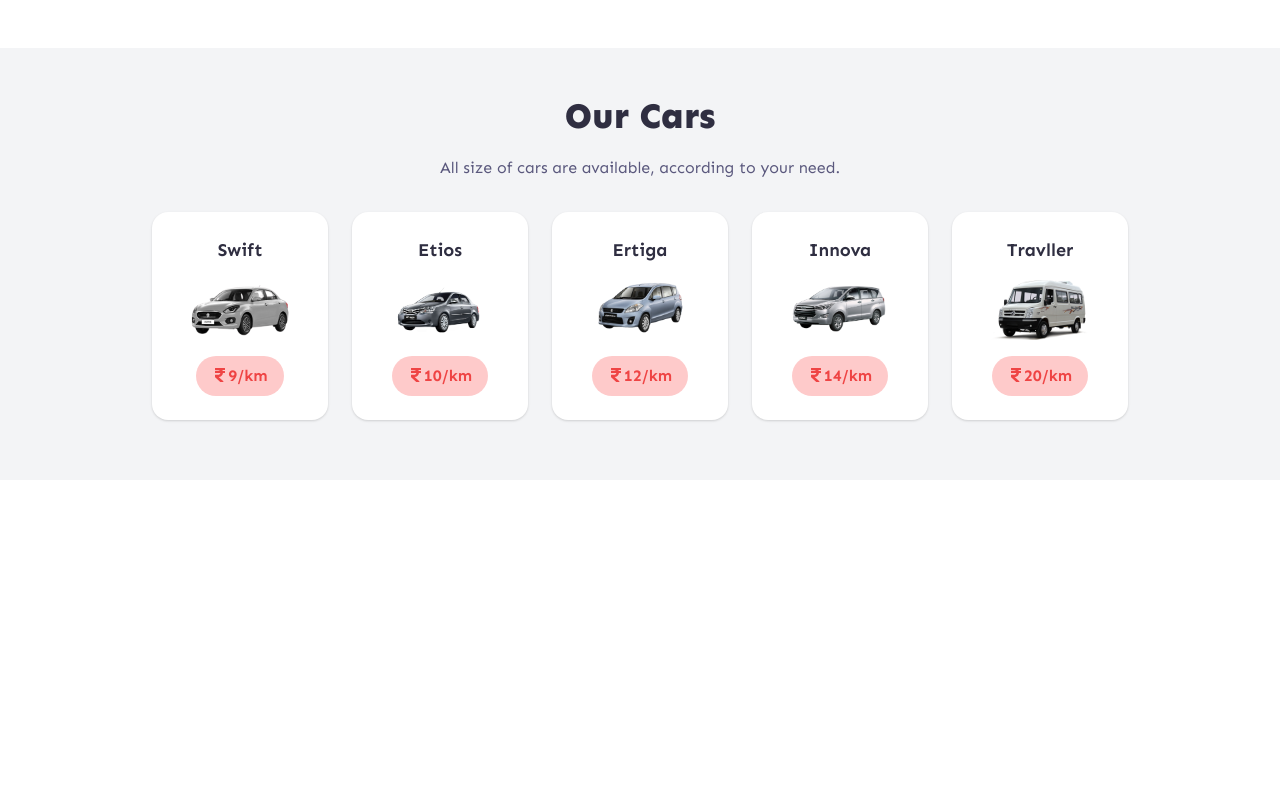
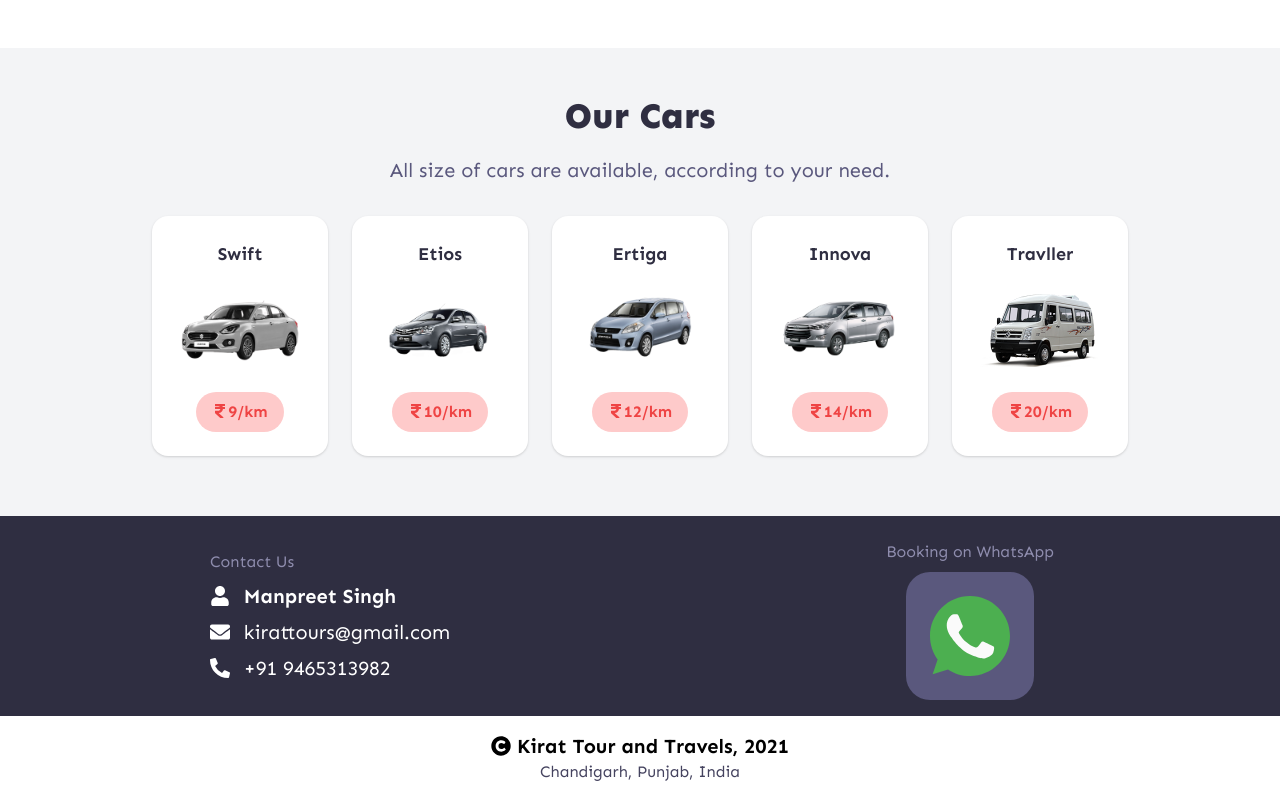
Before and after one commit to parmdhillon/taxibooking, a Next.js app: page / in a window 1280 px wide. Shown: the part 2604-3404 px from the top of the page. Before the commit the page ends 3084 px from the top, so only its background shows below. Built offline with nearby package versions, Linux system fonts and the light colour scheme.

Commit message:
Added Footer

```diff
--- a/src/components/PriceCard/PriceCard.js
+++ b/src/components/PriceCard/PriceCard.js
@@ -5,7 +5,7 @@
   route: { startLoc, endLoc, swift, ertiga, innova, traveller },
 }) => {
   return (
-    <div className="w-full px-5">
+    <div className="w-full px-5 transform transition-all hover:scale-90">
       <div
         style={{ borderRadius: '40px' }}
         className="bg-white w-full md:w-52 py-3 overflow-hidden"
--- a/src/pages/index.js
+++ b/src/pages/index.js
@@ -2,6 +2,7 @@
 import BookingScreen from '../screens/BookingScreen';
 import CarScreen from '../screens/CarScreen';
 import FeatureScreen from '../screens/FeatureScreen';
+import FooterScreen from '../screens/FooterScreen';
 import HomeScreen from '../screens/HomeScreen';
 import RouteScreen from '../screens/RouteScreen';
 
@@ -14,6 +15,7 @@
       <RouteScreen />
       <FeatureScreen />
       <CarScreen />
+      <FooterScreen />
     </>
   );
 }
--- a/src/screens/BookingScreen.js
+++ b/src/screens/BookingScreen.js
@@ -173,7 +173,7 @@
           </div>
           <button
             onClick={handleSubmit((data) => onSubmit(data))}
-            className="bg-charade-500 text-white text-xl py-4 px-10 mt-5 mb-16 rounded-full font-bold disabled:opacity-50"
+            className="bg-charade-500 text-white text-xl py-4 px-10 mt-5 mb-16 rounded-full font-bold disabled:opacity-50 transform transition-all hover:scale-110"
             disabled={loading}
           >
             {loading ? `Booking...` : `Book Now`}
--- a/src/screens/CarScreen.js
+++ b/src/screens/CarScreen.js
@@ -7,50 +7,50 @@
       <span className="block text-center text-4xl font-extrabold text-charade-500">
         Our Cars
       </span>
-      <p className="text-center text-charade-300 my-5">
+      <p className="text-center text-charade-300 my-5 text-xl">
         All size of cars are available, according to your need.
       </p>
 
       <div className="w-full flex-wrap flex justify-center flex-row items-center">
-        <div className="w-44 bg-white rounded-2xl shadow h-52 m-3 flex flex-col justify-between items-center py-6">
+        <div className="w-44 bg-white rounded-2xl shadow h-60 m-3 flex flex-col justify-between items-center py-6 transform transition-all hover:scale-110">
           <span className="font-bold text-lg text-charade-500 ">Swift</span>
-          <img src="/img/cars/swift.png" width="100px" />
+          <img src="/img/cars/swift.png" width="120px" />
           <span className="py-2 px-4 bg-red-200 rounded-full text-red-500 font-bold">
             <FaRupeeSign className="inline -mt-1" />
             9/km
           </span>
         </div>
 
-        <div className="w-44 bg-white rounded-2xl shadow h-52 m-3 flex flex-col justify-between items-center py-6">
+        <div className="w-44 bg-white rounded-2xl shadow h-60 m-3 flex flex-col justify-between items-center py-6 transform transition-all hover:scale-110">
           <span className="font-bold text-lg text-charade-500 ">Etios</span>
-          <img src="/img/cars/etios.png" width="100px" />
+          <img src="/img/cars/etios.png" width="120px" />
           <span className="py-2 px-4 bg-red-200 rounded-full text-red-500 font-bold">
             <FaRupeeSign className="inline -mt-1" />
             10/km
           </span>
         </div>
 
-        <div className="w-44 bg-white rounded-2xl shadow h-52 m-3 flex flex-col justify-between items-center py-6">
+        <div className="w-44 bg-white rounded-2xl shadow h-60 m-3 flex flex-col justify-between items-center py-6 transform transition-all hover:scale-110">
           <span className="font-bold text-lg text-charade-500 ">Ertiga</span>
-          <img src="/img/cars/ertiga.png" width="100px" />
+          <img src="/img/cars/ertiga.png" width="120px" />
           <span className="py-2 px-4 bg-red-200 rounded-full text-red-500 font-bold">
             <FaRupeeSign className="inline -mt-1" />
             12/km
           </span>
         </div>
 
-        <div className="w-44 bg-white rounded-2xl shadow h-52 m-3 flex flex-col justify-between items-center py-6">
+        <div className="w-44 bg-white rounded-2xl shadow h-60 m-3 flex flex-col justify-between items-center py-6 transform transition-all hover:scale-110">
           <span className="font-bold text-lg text-charade-500 ">Innova</span>
-          <img src="/img/cars/innova.png" width="100px" />
+          <img src="/img/cars/innova.png" width="120px" />
           <span className="py-2 px-4 bg-red-200 rounded-full text-red-500 font-bold">
             <FaRupeeSign className="inline -mt-1" />
             14/km
           </span>
         </div>
 
-        <div className="w-44 bg-white rounded-2xl shadow h-52 m-3 flex flex-col justify-between items-center py-6">
+        <div className="w-44 bg-white rounded-2xl shadow h-60 m-3 flex flex-col justify-between items-center py-6 transform transition-all hover:scale-110">
           <span className="font-bold text-lg text-charade-500 ">Travller</span>
-          <img src="/img/cars/traveller.png" width="100px" />
+          <img src="/img/cars/traveller.png" width="120px" />
           <span className="py-2 px-4 bg-red-200 rounded-full text-red-500 font-bold">
             <FaRupeeSign className="inline -mt-1" />
             20/km
--- a/src/screens/FeatureScreen.js
+++ b/src/screens/FeatureScreen.js
@@ -12,7 +12,7 @@
         </p>
         <div className="flex flex-col justify-between items-start md:flex-row w-full">
           <div className="w-full my-12 md:my-16">
-            <div>
+            <div className="transform transition-all hover:scale-110">
               <img
                 src="/img/features/pin.svg"
                 width="100px"
@@ -30,7 +30,7 @@
           </div>
 
           <div className="w-full my-12 md:my-16">
-            <div>
+            <div className="transform transition-all hover:scale-110">
               <img
                 src="/img/features/airplane.svg"
                 width="100px"
@@ -49,7 +49,7 @@
           </div>
 
           <div className="w-full my-12 md:my-16">
-            <div>
+            <div className="transform transition-all hover:scale-110">
               <img
                 src="/img/features/india.svg"
                 width="100px"
--- /dev/null
+++ b/src/screens/FooterScreen.js
@@ -0,0 +1,37 @@
+import React from 'react';
+import { FaCopyright, FaEnvelope, FaPhoneAlt, FaUser } from 'react-icons/fa';
+
+const FooterScreen = () => {
+  return (
+    <div className="w-full">
+      <div className="bg-charade-500 py-4 flex flex-col md:flex-row justify-around items-center">
+        <div className="px-2">
+          <span className="text-charade-100 block my-2 text-center md:text-left">Contact Us</span>
+          <span className="text-white font-bold text-xl block my-2">
+            <FaUser className="inline -mt-1 mr-2" /> Manpreet Singh
+          </span>
+          <span className="text-white text-xl block my-2">
+            <FaEnvelope className="inline -mt-1 mr-2" /> kirattours@gmail.com
+          </span>
+          <span className="text-white text-xl block my-2">
+            <FaPhoneAlt className="inline -mt-1 mr-2" /> +91 9465313982
+          </span>
+        </div>
+        <div className="px-6 flex flex-col justify-center items-center">
+        <span className="text-charade-100 block my-2">Booking on WhatsApp</span>
+        <div className="p-4 bg-charade-300 rounded-3xl w-32 h-32 flex items-center justify-center">
+            <img src="/img/whatsapp.svg" className="w-20" />
+        </div>
+        </div>
+      </div>
+      <div className="bg-white text-center my-4">
+        <p className="font-bold text-xl">
+          <FaCopyright className="inline -mt-1" /> Kirat Tour and Travels, 2021
+        </p>
+        <p className="text-charade-400">Chandigarh, Punjab, India</p>
+      </div>
+    </div>
+  );
+};
+
+export default FooterScreen;
--- a/src/screens/HomeScreen.js
+++ b/src/screens/HomeScreen.js
@@ -37,7 +37,7 @@
             >
               Book Cab
             </a>
-            <a className="p-3 text-charade-500 font-bold text-xl border-2 border-charade-500 rounded-xl w-full md:w-1/2 my-2 lg:my-0">
+            <a href="#" className="p-3 text-charade-500 font-bold text-xl border-2 border-charade-500 rounded-xl w-full md:w-1/2 my-2 lg:my-0">
               <FaWhatsapp className="inline-block -my-2 mr-1 text-2xl" />
               WhatsApp Us
             </a>
```
Also changed, not shown: public/img/whatsapp.svg (added).
